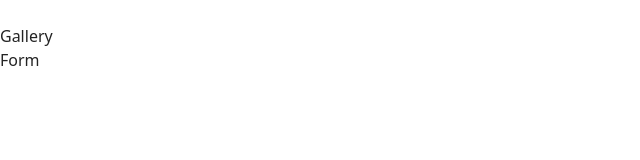
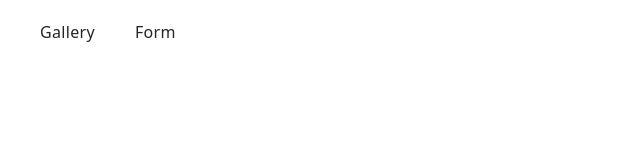
Before and after one commit to helen-akateva/goit-js-hw-09, a plain HTML site: page index.html in a window 1280 px wide. Shown: the whole page, without its empty margins (0-640 px from the left). Drawn offline with Linux system fonts and the light colour scheme.

Commit message:
Deploying to gh-pages from @ helen-akateva/goit-js-hw-09@5273f2e6c7d59b844b311ef4992590d9114aa604 🚀

```diff
--- a/index.html
+++ b/index.html
@@ -8,29 +8,19 @@
     <link rel="stylesheet" crossorigin href="/goit-js-hw-09/assets/styles-wD8sh9BL.css">
   </head>
   <body>
-    <!-- <header class="header">
+    <header class="header">
       <div class="container">
         <nav class="nav">
           <ul class="nav-list">
             <li class="nav-item">
-              <a class="nav-link {=$highlight-act}" href="./1-gallery.html"
-                >Gallery</a
-              >
+              <a class="nav-link" href="./1-gallery.html">Gallery</a>
             </li>
             <li class="nav-item">
-              <a class="nav-link {=$highlight-curr}" href="./2-form.html"
-                >Form</a
-              >
+              <a class="nav-link" href="./2-form.html">Form</a>
             </li>
           </ul>
         </nav>
-      </div> -->
-
-<ul>
-   <li><a href="./1-gallery.html">Gallery</a></li>
-   <li><a href="./2-form.html">Form</a></li>
- </ul>
-
+      </div>
     </header>
     <main></main>
   </body>
```
